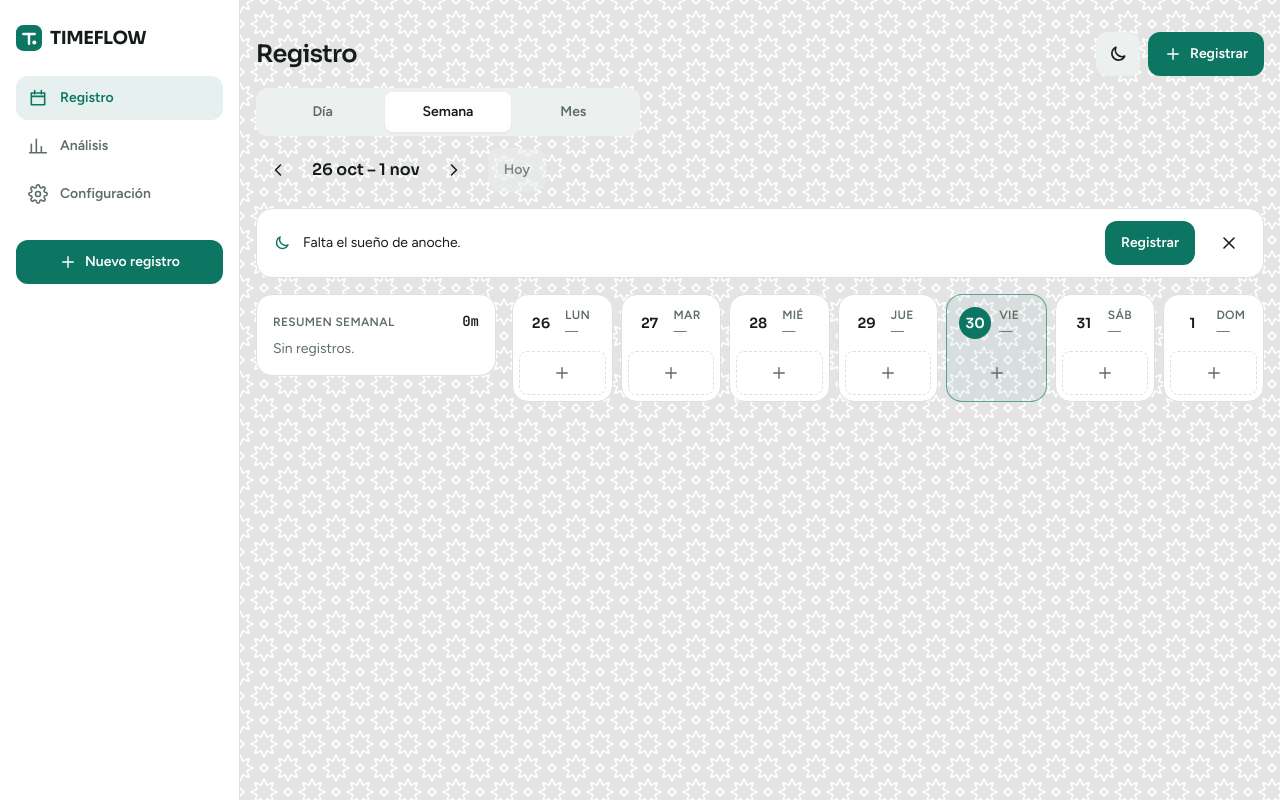
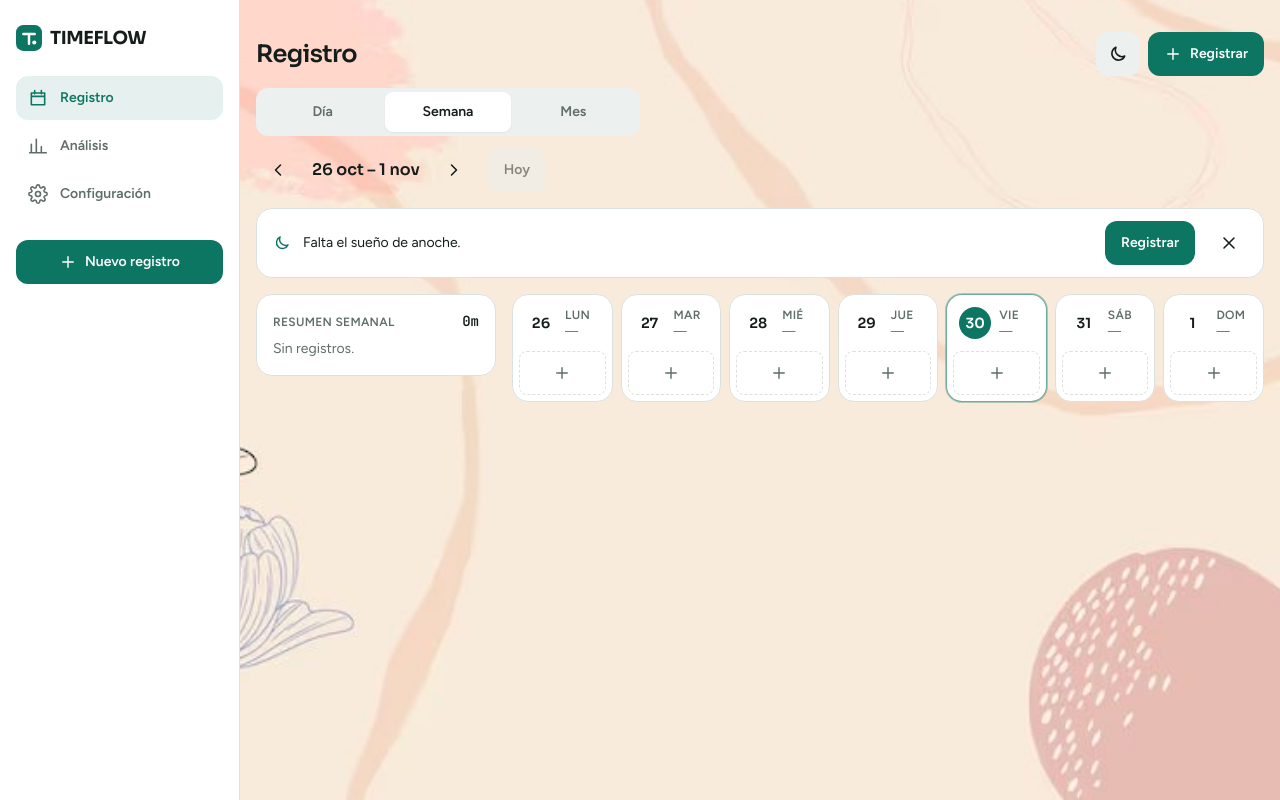
Before and after one commit to PabliVM/TIMEflow, a Next.js app: page / in a window 1280 px wide. Built offline with nearby package versions, Linux system fonts and the light colour scheme.

Commit message:
Fondo de flores (por defecto) con selector Flores/Estrellas/Liso
Co-Authored-By: Claude Opus 5.5 <noreply@anthropic.com>
Claude-Session: https://claude.ai/code/session_0124qFp3G6Na1Y9tDcaPquLH

```diff
--- a/public/sw.js
+++ b/public/sw.js
@@ -1,6 +1,6 @@
 // TIMEFLOW service worker: solo recursos estáticos de la app.
 // Los datos personales viven en IndexedDB y nunca pasan por esta caché.
-const CACHE = 'timeflow-v1';
+const CACHE = 'timeflow-v2';
 const SHELL = ['/', '/manifest.webmanifest', '/icons/icon-192.png', '/icons/icon-512.png'];
 
 self.addEventListener('install', (event) => {
@@ -35,7 +35,7 @@ self.addEventListener('fetch', (event) => {
   }
 
   // Estáticos versionados de Next e iconos: caché primero.
-  if (url.pathname.startsWith('/_next/static/') || url.pathname.startsWith('/icons/')) {
+  if (url.pathname.startsWith('/_next/static/') || url.pathname.startsWith('/icons/') || url.pathname.startsWith('/backgrounds/')) {
     event.respondWith(
       caches.match(req).then(
         (hit) =>
--- a/src/app/globals.css
+++ b/src/app/globals.css
@@ -18,7 +18,12 @@
   --font-display: 'Sora', ui-sans-serif, system-ui, sans-serif;
   --font-body: 'Figtree', ui-sans-serif, system-ui, -apple-system, 'Segoe UI', sans-serif;
   --font-mono: 'JetBrains Mono', ui-monospace, 'SF Mono', Menlo, monospace;
+  --scrim: transparent;
   color-scheme: light;
+}
+
+:root[data-bg='flowers'] {
+  --bg: 248 235 219;
 }
 
 @media (prefers-color-scheme: dark) {
@@ -34,6 +39,7 @@
     --accent-fg: 6 30 24;
     --danger: 238 108 98;
     --warn: 224 170 60;
+    --scrim: rgb(13 17 16 / 0.84);
     color-scheme: dark;
   }
 }
@@ -50,22 +56,45 @@
   --accent-fg: 6 30 24;
   --danger: 238 108 98;
   --warn: 224 170 60;
+  --scrim: rgb(13 17 16 / 0.84);
   color-scheme: dark;
 }
 
 html,
 body {
-  background: rgb(var(--bg));
   color: rgb(var(--fg));
 }
 
+html {
+  background: rgb(var(--bg));
+}
+
 body {
-  background-image: var(--pattern);
-  background-attachment: fixed;
+  background: transparent;
   margin: 0;
   font-family: var(--font-body);
   -webkit-tap-highlight-color: transparent;
   overflow-x: hidden;
+}
+
+/* Fondo elegido en Preferencias (data-bg en <html>): capa fija detrás del contenido. */
+body::after {
+  content: '';
+  position: fixed;
+  inset: 0;
+  z-index: -1;
+  pointer-events: none;
+  background-image: var(--pattern);
+}
+
+:root[data-bg='plain'] body::after {
+  background-image: none;
+}
+
+:root[data-bg='flowers'] body::after {
+  background-image: linear-gradient(var(--scrim), var(--scrim)), url('/backgrounds/flores.jpg');
+  background-size: cover;
+  background-position: left bottom;
 }
 
 h1, h2, h3 {
--- a/src/domain/types.ts
+++ b/src/domain/types.ts
@@ -119,6 +119,7 @@ export interface Settings {
   sleepCategoryId?: ID;
   sleepActivityId?: ID;
   sleepSubactivityId?: ID;
+  background?: 'flowers' | 'stars' | 'plain';
   /** Versión de la estructura inicial aplicada (migraciones de categorías). */
   seedVersion?: number;
 }
--- a/src/state/store.tsx
+++ b/src/state/store.tsx
@@ -286,6 +286,11 @@ export function StoreProvider({ children, fallback }: { children: ReactNode; fal
     else root.setAttribute('data-theme', theme);
   }, [theme]);
 
+  const background = snapshot?.settings.background ?? 'flowers';
+  useEffect(() => {
+    document.documentElement.setAttribute('data-bg', background);
+  }, [background]);
+
   const derived = useMemo(
     () => (snapshot ? { lookup: buildLookup(snapshot), subsByEntry: groupSubsByEntry(snapshot.entrySubactivities) } : null),
     [snapshot],
--- a/src/ui/register/WeekView.tsx
+++ b/src/ui/register/WeekView.tsx
@@ -46,7 +46,7 @@ export function WeekView({ weekStart, byDate, today, onOpenDay }: { weekStart: I
             const total = list.reduce((a, e) => a + e.durationSeconds, 0);
             const isToday = d === today;
             return (
-              <section key={d} data-today={isToday} className={cx('flex min-w-0 flex-col gap-1.5 rounded-2xl border p-1.5', isToday ? 'border-accent/60 bg-accent/5' : 'border-line bg-surface')}>
+              <section key={d} data-today={isToday} className={cx('flex min-w-0 flex-col gap-1.5 rounded-2xl border p-1.5', isToday ? 'border-accent/60 bg-surface ring-1 ring-accent/30' : 'border-line bg-surface')}>
                 <button type="button" onClick={() => onOpenDay(d)} className="flex min-h-11 items-center gap-2 rounded-lg px-1.5 text-left hover:bg-surface2">
                   <span className={cx('flex h-8 w-8 items-center justify-center rounded-full font-display text-sm font-semibold', isToday && 'bg-accent text-accentfg')}>
                     {parseDateKey(d).getDate()}
--- a/src/ui/settings/SettingsView.tsx
+++ b/src/ui/settings/SettingsView.tsx
@@ -200,6 +200,9 @@ function PrefsTab() {
           <Field label="Tema">
             {() => <Segmented value={s.theme} onChange={(theme) => updateSettings({ theme })} options={[{ value: 'system', label: 'Sistema' }, { value: 'light', label: 'Claro' }, { value: 'dark', label: 'Oscuro' }]} />}
           </Field>
+          <Field label="Fondo">
+            {() => <Segmented value={s.background ?? 'flowers'} onChange={(background) => updateSettings({ background })} options={[{ value: 'flowers', label: 'Flores' }, { value: 'stars', label: 'Estrellas' }, { value: 'plain', label: 'Liso' }]} />}
+          </Field>
           <Field label="Actividad de sueño" hint="Se usa por defecto en el registro de sueño.">
             {(id) => (
               <Select id={id} value={s.sleepActivityId ?? ''} onChange={(e) => {
```
Also changed, not shown: scripts/build-preview.mjs (+2 -1 lines), public/backgrounds/flores.jpg (added).
